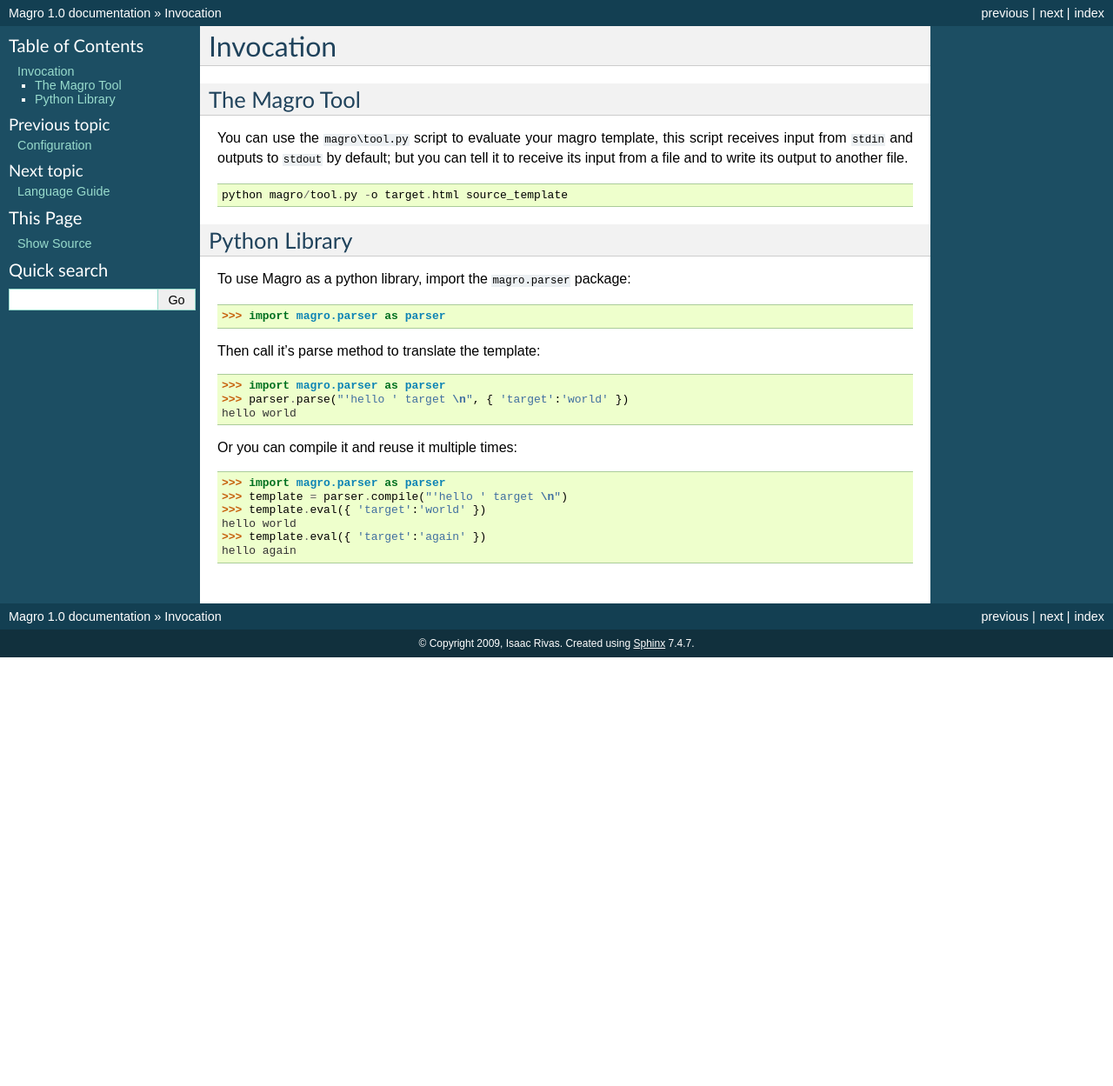
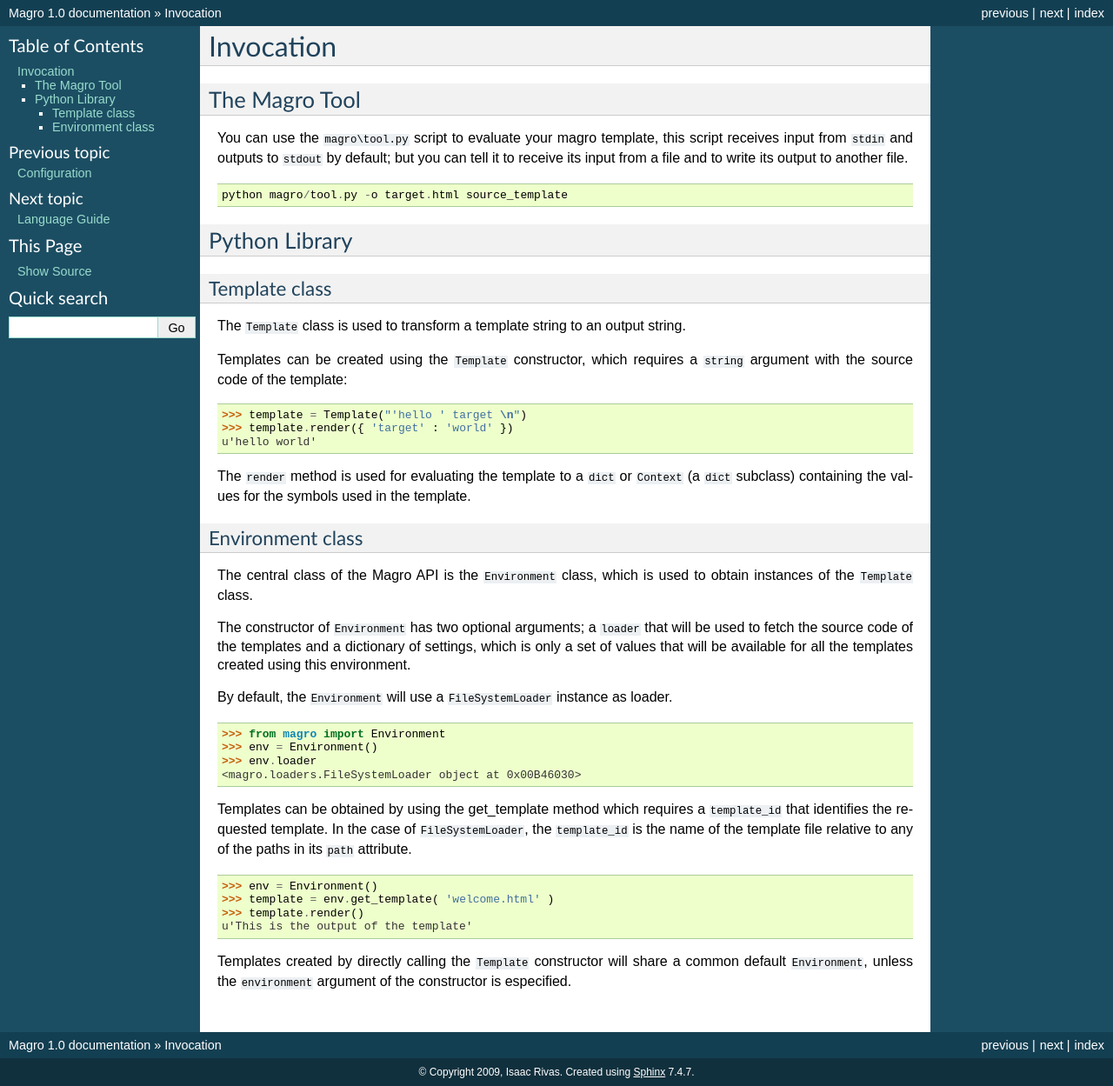
Before and after one commit to isaacrivas/magro, a Sphinx documentation site: the page built from doc/source/invocation.txt, in a window 1280 px wide. Shown: the whole page at 87% size. Built offline with Sphinx 7.4.7, drawn with Linux system fonts in a browser that asks for light colours; before the commit the page ends 900 px from its top, so only the background shows below that.

Commit message:
Update documentation to match refactoring

```diff
--- a/doc/source/invocation.txt
+++ b/doc/source/invocation.txt
@@ -15,21 +15,51 @@
 Python Library
 --------------
 
-To use Magro as a python library, import the ``magro.parser`` package:
+Template class
+~~~~~~~~~~~~~~
 
-    >>> import magro.parser as parser
+The ``Template`` class is used to transform a template string to an output string.
 
-Then call it's parse method to translate the template:
+Templates can be created using the ``Template`` constructor, which requires
+a ``string`` argument with the source code of the template:
 
-    >>> import magro.parser as parser
-    >>> parser.parse("'hello ' target \n", { 'target':'world' })
-    hello world
+        >>> template = Template("'hello ' target \n")
+        >>> template.render({ 'target' : 'world' })
+        u'hello world'
 
-Or you can compile it and reuse it multiple times:
+The ``render`` method is used for evaluating the template to a ``dict`` or
+``Context`` (a ``dict`` subclass) containing the values for the symbols used
+in the template.
 
-    >>> import magro.parser as parser
-    >>> template = parser.compile("'hello ' target \n")
-    >>> template.eval({ 'target':'world' })
-    hello world
-    >>> template.eval({ 'target':'again' })
-    hello again
+Environment class
+~~~~~~~~~~~~~~~~~
+
+The central class of the Magro API is the ``Environment`` class, which is used
+to obtain instances of the ``Template`` class.
+
+The constructor of ``Environment`` has two optional arguments; a ``loader``
+that will be used to fetch the source code of the templates and a dictionary
+of settings, which is only a set of values that will be available for all the
+templates created using this environment.
+
+By default, the ``Environment`` will use a ``FileSystemLoader`` instance
+as loader.
+
+        >>> from magro import Environment
+        >>> env = Environment()
+        >>> env.loader
+        <magro.loaders.FileSystemLoader object at 0x00B46030>
+
+Templates can be obtained by using the get_template method which requires a
+``template_id`` that identifies the requested template. In the case of
+``FileSystemLoader``, the ``template_id`` is the name of the template file
+relative to any of the paths in its ``path`` attribute.
+
+        >>> env = Environment()
+        >>> template = env.get_template( 'welcome.html' )
+        >>> template.render()
+        u'This is the output of the template'
+
+Templates created by directly calling the ``Template`` constructor will share
+a common default ``Environment``, unless the ``environment`` argument of the
+constructor is especified.
```
Also changed, not shown: doc/source/configuration.txt (+18 -6 lines), doc/source/language.txt (+4 -3 lines).
